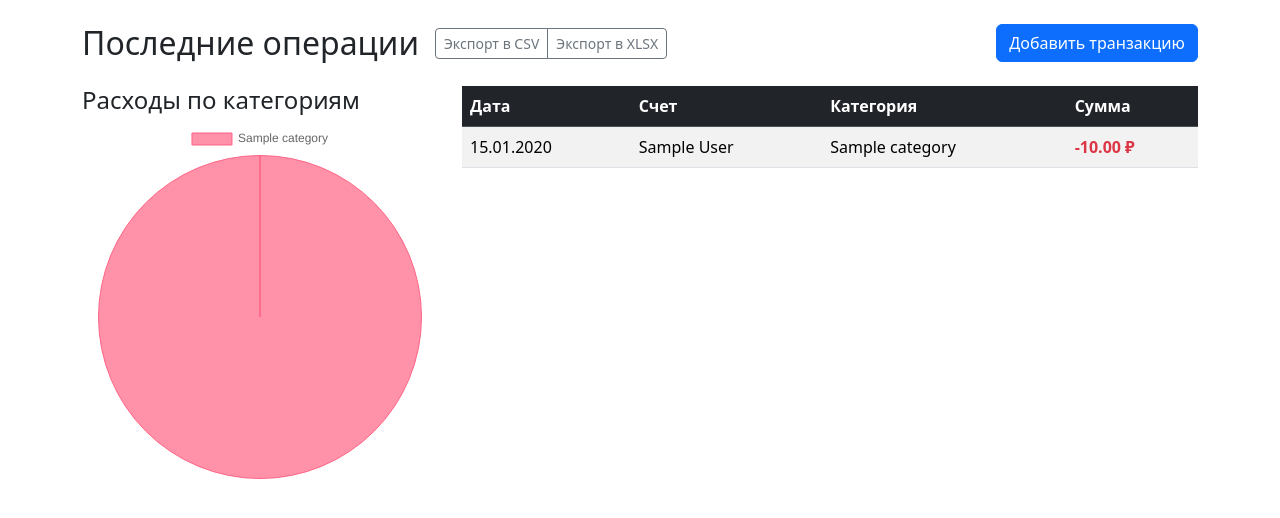
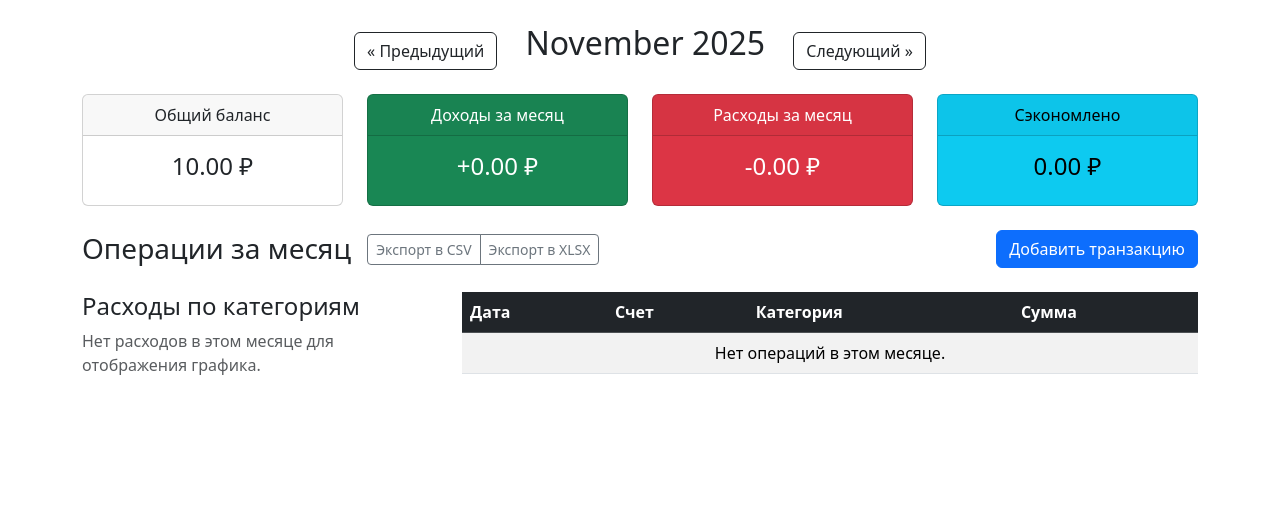
Before and after one commit to vk1ddd/finance_tracker_coursework, a Django app: page /?year=2025&month=11 in a window 1280 px wide. Shown: the part 56-574 px from the top of the page. Run offline with Django 4.2, Linux system fonts and the light colour scheme; a user stored in the database is signed in; tables that the repository leaves empty hold one stand-in row (values such as "Sample post").

Commit message:
interface update/monthly breakdown

```diff
--- a/core/views.py
+++ b/core/views.py
@@ -16,13 +16,65 @@ from django.http import HttpResponse
 
 from datetime import date
 
+from datetime import date, timedelta
+
 
 @login_required
 def dashboard(request):
-    transactions = Transaction.objects.filter(user=request.user).order_by('-timestamp')
+    today = date.today()
+
+    year = request.GET.get('year', today.year)
+    month = request.GET.get('month', today.month)
+
+    year, month = int(year), int(month)
+
+    selected_month_start = date(year, month, 1)
+
+    transactions_this_month = Transaction.objects.filter(
+        user=request.user,
+        timestamp__year=year,
+        timestamp__month=month
+    )
+
+    income_this_month = transactions_this_month.filter(category__type='INCOME').aggregate(Sum('amount'))[
+                            'amount__sum'] or Decimal('0.00')
+    expenses_this_month = transactions_this_month.filter(category__type='EXPENSE').aggregate(Sum('amount'))[
+                              'amount__sum'] or Decimal('0.00')
+    savings_this_month = income_this_month - expenses_this_month
+
+    total_balance = Account.objects.filter(user=request.user).aggregate(Sum('balance'))['balance__sum'] or 0.00
+
+    category_expenses = transactions_this_month.filter(category__type='EXPENSE').values('category__name').annotate(
+        total=Sum('amount')).order_by('-total')
+
+    category_labels = [item['category__name'] for item in category_expenses]
+    category_data = [float(item['total']) for item in category_expenses]
+
+    prev_month_date = selected_month_start - timedelta(days=1)
+    prev_month = {
+        'year': prev_month_date.year,
+        'month': prev_month_date.month
+    }
+
+    next_month_date = (selected_month_start.replace(day=28) + timedelta(days=4)).replace(day=1)
+    next_month = {
+        'year': next_month_date.year,
+        'month': next_month_date.month
+    }
+
     context = {
-        'transactions': transactions
+        'transactions': transactions_this_month.order_by('-timestamp'),
+        'total_balance': total_balance,
+        'income_this_month': income_this_month,
+        'expenses_this_month': expenses_this_month,
+        'savings_this_month': savings_this_month,
+        'category_labels': json.dumps(category_labels),
+        'category_data': json.dumps(category_data),
+        'current_month': selected_month_start,
+        'prev_month': prev_month,
+        'next_month': next_month,
     }
+
     return render(request, 'core/dashboard.html', context)
 
 
@@ -68,25 +120,6 @@ def add_transaction(request):
             'today': date.today().strftime('%Y-%m-%d'),
         }
         return render(request, 'core/add_transaction.html', context)
-
-
-@login_required
-def dashboard(request):
-    expenses = Transaction.objects.filter(user=request.user, category__type='EXPENSE')
-
-    category_expenses = expenses.values('category__name').annotate(total=Sum('amount')).order_by('-total')
-
-    category_labels = [item['category__name'] for item in category_expenses]
-    category_data = [float(item['total']) for item in category_expenses]
-
-    transactions = Transaction.objects.filter(user=request.user).order_by('-timestamp')
-
-    context = {
-        'transactions': transactions,
-        'category_labels': json.dumps(category_labels),
-        'category_data': json.dumps(category_data),
-    }
-    return render(request, 'core/dashboard.html', context)
 
 
 def register_view(request):
--- a/finance_tracker/settings.py
+++ b/finance_tracker/settings.py
@@ -32,6 +32,7 @@ ALLOWED_HOSTS = []
 
 INSTALLED_APPS = [
     'core',
+    'django.contrib.humanize',
     'django.contrib.admin',
     'django.contrib.auth',
     'django.contrib.contenttypes',
--- a/templates/core/dashboard.html
+++ b/templates/core/dashboard.html
@@ -1,19 +1,62 @@
 {% extends 'core/base.html' %}
+{% load humanize %}
 
 {% block title %}Дашборд{% endblock %}
 
 {% block content %}
+<div class="row mb-4">
+    <div class="col text-center">
+        <a href="?year={{ prev_month.year }}&month={{ prev_month.month }}" class="btn btn-outline-dark">&laquo; Предыдущий</a>
+        <h2 class="d-inline-block mx-4">{{ current_month|date:"F Y" }}</h2>
+        <a href="?year={{ next_month.year }}&month={{ next_month.month }}" class="btn btn-outline-dark">Следующий &raquo;</a>
+    </div>
+</div>
+
+<div class="row mb-4 g-4">
+    <div class="col-md-3">
+        <div class="card text-center">
+            <div class="card-header">Общий баланс</div>
+            <div class="card-body">
+                <h4 class="card-title">{{ total_balance|floatformat:2 }} ₽</h4>
+            </div>
+        </div>
+    </div>
+    <div class="col-md-3">
+        <div class="card text-center text-bg-success">
+            <div class="card-header">Доходы за месяц</div>
+            <div class="card-body">
+                <h4 class="card-title">+{{ income_this_month|floatformat:2 }} ₽</h4>
+            </div>
+        </div>
+    </div>
+    <div class="col-md-3">
+        <div class="card text-center text-bg-danger">
+            <div class="card-header">Расходы за месяц</div>
+            <div class="card-body">
+                <h4 class="card-title">-{{ expenses_this_month|floatformat:2 }} ₽</h4>
+            </div>
+        </div>
+    </div>
+    <div class="col-md-3">
+        <div class="card text-center text-bg-info">
+            <div class="card-header">Сэкономлено</div>
+            <div class="card-body">
+                <h4 class="card-title">{{ savings_this_month|floatformat:2 }} ₽</h4>
+            </div>
+        </div>
+    </div>
+</div>
+
 <div class="row mb-4 align-items-center">
     <div class="col-md-8">
         <div class="d-flex align-items-center">
-            <h2 class="mb-0 me-3">Последние операции</h2>
+            <h3 class="mb-0 me-3">Операции за месяц</h3>
             <div class="btn-group">
                 <a href="{% url 'export_csv' %}" class="btn btn-sm btn-outline-secondary">Экспорт в CSV</a>
                 <a href="{% url 'export_xlsx' %}" class="btn btn-sm btn-outline-secondary">Экспорт в XLSX</a>
             </div>
         </div>
     </div>
-
     <div class="col-md-4 text-end">
         <a href="{% url 'add_transaction' %}" class="btn btn-primary">Добавить транзакцию</a>
     </div>
@@ -22,7 +65,11 @@
 <div class="row">
     <div class="col-md-4">
         <h4>Расходы по категориям</h4>
-        <canvas id="expensesChart"></canvas>
+        {% if category_data != '[]' %}
+            <canvas id="expensesChart"></canvas>
+        {% else %}
+            <p class="text-muted">Нет расходов в этом месяце для отображения графика.</p>
+        {% endif %}
     </div>
     <div class="col-md-8">
         <table class="table table-striped table-hover">
@@ -41,14 +88,14 @@
                     <td>{{ transaction.account.name }}</td>
                     <td>{{ transaction.category.name }}</td>
                     {% if transaction.category.type == 'EXPENSE' %}
-                        <td class="text-danger fw-bold">-{{ transaction.amount }} ₽</td>
+                        <td class="text-danger fw-bold">-{{ transaction.amount|floatformat:2 }} ₽</td>
                     {% else %}
-                        <td class="text-success fw-bold">+{{ transaction.amount }} ₽</td>
+                        <td class="text-success fw-bold">+{{ transaction.amount|floatformat:2 }} ₽</td>
                     {% endif %}
                 </tr>
                 {% empty %}
                 <tr>
-                    <td colspan="4" class="text-center">У вас пока нет ни одной транзакции.</td>
+                    <td colspan="4" class="text-center">Нет операций в этом месяце.</td>
                 </tr>
                 {% endfor %}
             </tbody>
@@ -58,38 +105,12 @@
 {% endblock %}
 
 {% block scripts %}
+{% if category_data != '[]' %}
 <script>
     const ctx = document.getElementById('expensesChart').getContext('2d');
-
     new Chart(ctx, {
-        type: 'pie',
-        data: {
-            labels: {{ category_labels|safe }},
-            datasets: [{
-                label: 'Расходы',
-                data: {{ category_data|safe }},
-                backgroundColor: [
-                    'rgba(255, 99, 132, 0.7)',
-                    'rgba(54, 162, 235, 0.7)',
-                    'rgba(255, 206, 86, 0.7)',
-                    'rgba(75, 192, 192, 0.7)',
-                    'rgba(153, 102, 255, 0.7)',
-                    'rgba(255, 159, 64, 0.7)'
-                ],
-                borderColor: [
-                    'rgba(255, 99, 132, 1)',
-                    'rgba(54, 162, 235, 1)',
-                    'rgba(255, 206, 86, 1)',
-                    'rgba(75, 192, 192, 1)',
-                    'rgba(153, 102, 255, 1)',
-                    'rgba(255, 159, 64, 1)'
-                ],
-                borderWidth: 1
-            }]
-        },
-        options: {
-            responsive: true,
-        }
+        type: 'pie', data: { labels: {{ category_labels|safe }}, datasets: [{ label: 'Расходы', data: {{ category_data|safe }}, backgroundColor: ['rgba(255, 99, 132, 0.7)', 'rgba(54, 162, 235, 0.7)', 'rgba(255, 206, 86, 0.7)', 'rgba(75, 192, 192, 0.7)', 'rgba(153, 102, 255, 0.7)', 'rgba(255, 159, 64, 0.7)'], borderColor: ['rgba(255, 99, 132, 1)', 'rgba(54, 162, 235, 1)', 'rgba(255, 206, 86, 1)', 'rgba(75, 192, 192, 1)', 'rgba(153, 102, 255, 1)', 'rgba(255, 159, 64, 1)'], borderWidth: 1 }] }, options: { responsive: true, }
     });
 </script>
+{% endif %}
 {% endblock %}
```
